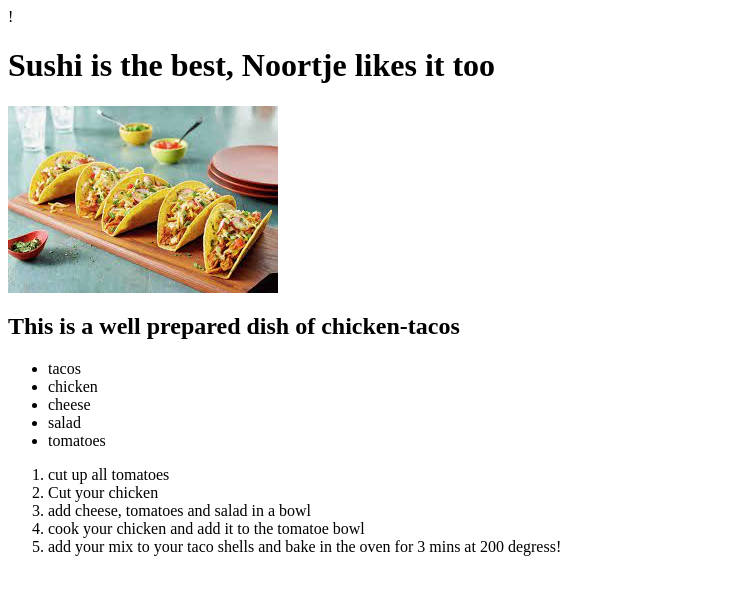
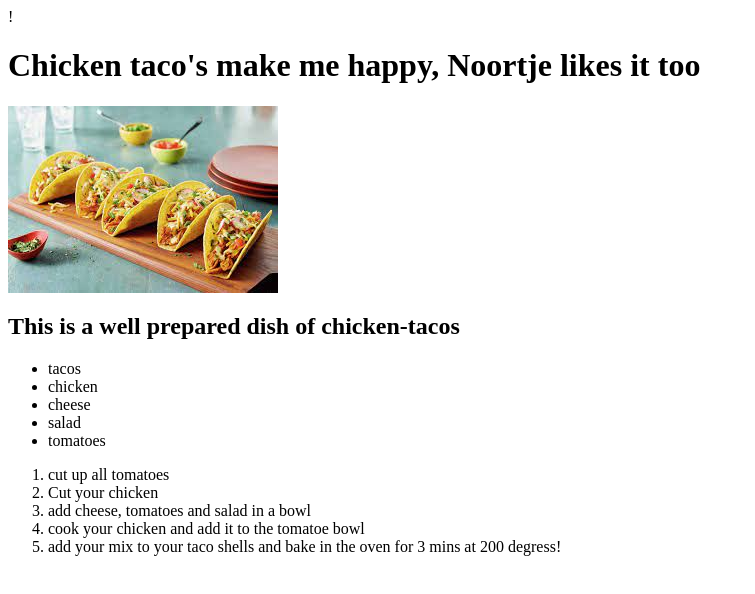
Before and after one commit to JoyandMiracle/odin-recipes, a plain HTML site: page recipes/chicken tacos.html in a window 1280 px wide. Shown: the whole page, without its empty margins (0-755 px from the left). Drawn offline with Linux system fonts and the light colour scheme.

Commit message:
change text of Paprik and Chicken

```diff
--- a/recipes/chicken tacos.html
+++ b/recipes/chicken tacos.html
@@ -7,7 +7,7 @@
     <title>Sushi I love it</title>
 </head>
 <body>
-    <h1>Sushi is the best, Noortje likes it too</h1>
+    <h1>Chicken taco's make me happy, Noortje likes it too</h1>
 
     <img src="../img/chicken-tacos.jpeg">
     <h2>This is a well prepared dish of chicken-tacos</h2>
```
Also changed, not shown: recipes/Paprika meal.html (+1 -1 lines).
